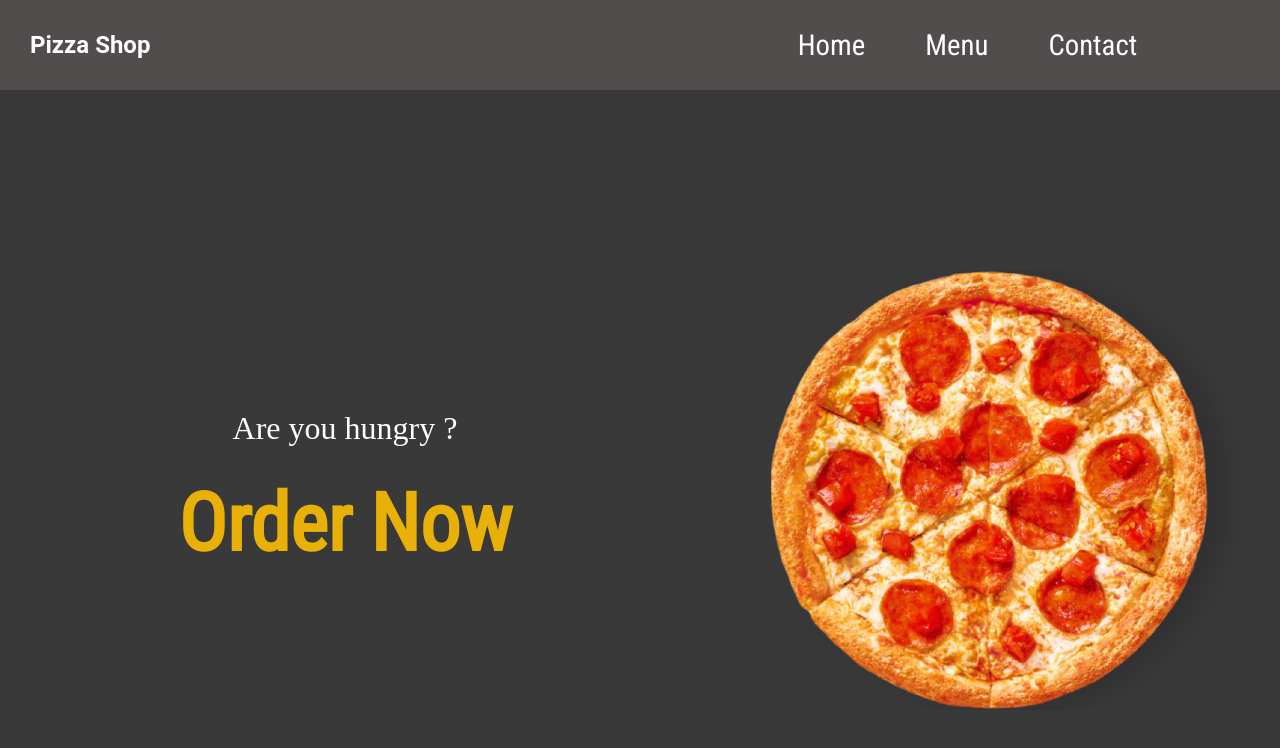
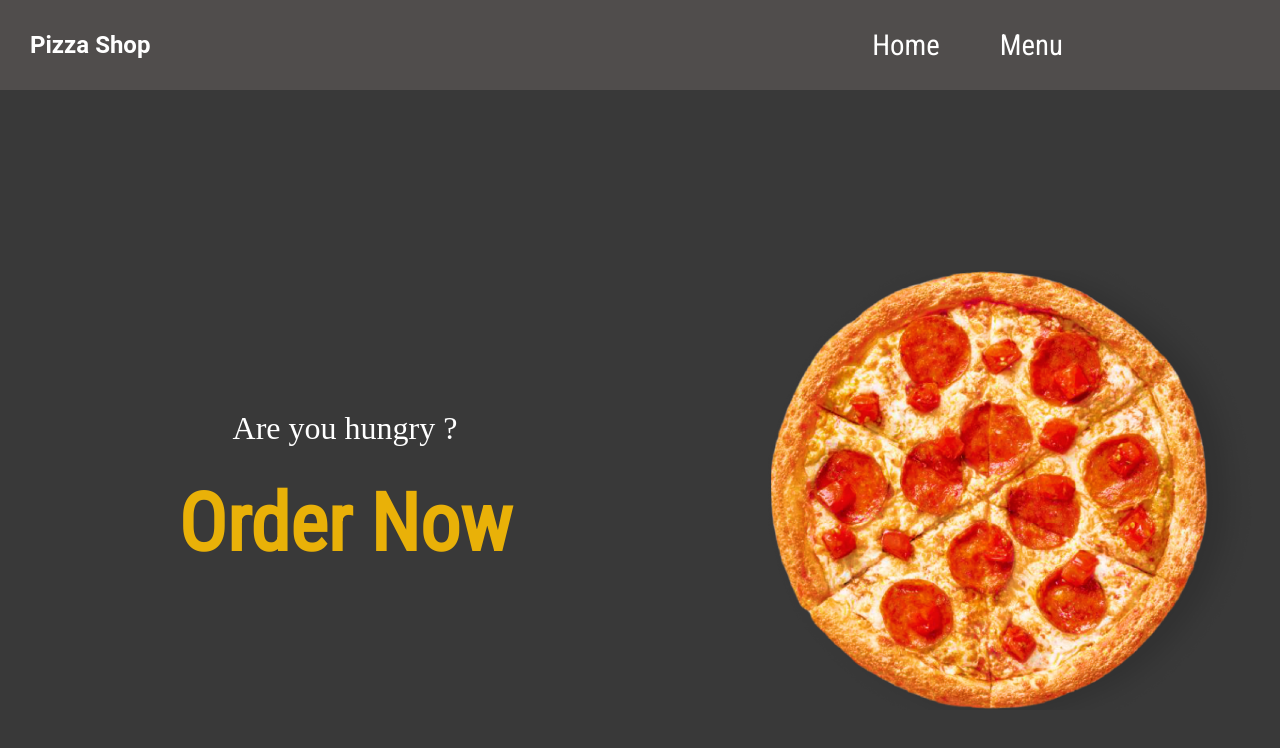
Before and after one commit to alinosratipour/pizza_project, a React (Vite) app in the folder front-end/: page / in a window 1280 px wide. Shown: the top 748 px of the page. Built offline with nearby package versions, Linux system fonts and the light colour scheme; no server answers.

Commit message:
fix sliding menu open and close functinallity

```diff
--- a/front-end/src/components/MenuBar/MenuBar.scss
+++ b/front-end/src/components/MenuBar/MenuBar.scss
@@ -1,11 +1,16 @@
-.MenuBar-Container{
+@import "../../globalStyles.scss";
+.MenuItem-Container {
+  display: flex;
+  gap: 60px;
+  justify-content: center;
+  align-items: center;
+  font-size: 1.8rem;
+  font-family: var(--font-roboto-condensed);
+}
+.Home-Link {
+  @extend .no-underline-white;
+}
 
+.Menu-Link {
+  @extend .no-underline-white;
 }
-.MenuItem-Container{
-    display: flex;
-    gap:60px;
-    justify-content: center;
-    align-items: center;
-    font-size: 1.8rem;
-    font-family: var(--font-roboto-condensed);
-}
--- a/front-end/src/components/MenuBar/MenuBar.tsx
+++ b/front-end/src/components/MenuBar/MenuBar.tsx
@@ -1,12 +1,16 @@
+import { Link } from "react-router-dom";
 import "./MenuBar.scss";
 
 const MenuBar = () => {
   return (
     <div className="MenuBar-Container">
       <ul className="MenuItem-Container">
-        <li>Home</li>
-        <li>Menu</li>
-        <li>Contact</li>
+        <li>
+          <Link  className="Home-Link" to="./">Home</Link>
+        </li>
+        <li>
+          <Link className="Menu-Link" to="./pizza-menu">Menu</Link>
+        </li>
       </ul>
     </div>
   );
--- a/front-end/src/components/NavBar/NavBar.scss
+++ b/front-end/src/components/NavBar/NavBar.scss
@@ -29,6 +29,10 @@
 }
 .Slid-Menu {
   display: none;
+}
+.brand-link {
+  text-decoration: none;
+  color: white;
 }
 @media (max-width: 1023px) {
   .basket-icon {
--- a/front-end/src/components/NavBar/NavBar.tsx
+++ b/front-end/src/components/NavBar/NavBar.tsx
@@ -7,6 +7,7 @@ import "./NavBar.scss";
 import MenuBar from "../MenuBar/MenuBar";
 import HamburgerMenu from "../UI-Liberary/HamburgerMenu/HamburgerMenu";
 import SlidingMenu from "../SlidingMenu/SlidingMenu";
+import { Link } from "react-router-dom";
 
 interface NavBarProps {}
 
@@ -35,7 +36,7 @@ const NavBar: React.FC<NavBarProps> = () => {
       <div className="Mobile-Menu">
         <HamburgerMenu isOpen={menuOpen} onClick={toggleMenu} />
       </div>
-      <h1 className="brand">Pizza Shop</h1>
+      <h1 className="brand"><Link className="brand-link"  to="/">Pizza Shop</Link></h1>
       <div className={basketContainerClasses} onClick={handleBasketClick}>
         <span className="badge">{totalQuantity}</span>
         <FaShoppingBasket className="basket-icon" />
--- a/front-end/src/components/SlidingMenu/SlidingMenu.tsx
+++ b/front-end/src/components/SlidingMenu/SlidingMenu.tsx
@@ -12,13 +12,14 @@ const SlidingMenu: React.FC<SlidingMenuProps> = ({ isOpen, closeMenu }) => {
     <div className={`sliding-menu ${isOpen ? "open" : ""}`}>
       <ul className="Items">
         <li>
-        <Link to="/" onClick={closeMenu}>Home</Link>
+          <Link to="/" onClick={closeMenu}>
+            Home
+          </Link>
         </li>
         <li>
-          <Link to="/pizza-menu" onClick={closeMenu}>Menu</Link>
-        </li>
-        <li>
-        <Link to="/" onClick={closeMenu}>Contact</Link>
+          <Link to="/pizza-menu" onClick={closeMenu}>
+            Menu
+          </Link>
         </li>
       </ul>
     </div>
--- a/front-end/src/globalStyles.scss
+++ b/front-end/src/globalStyles.scss
@@ -12,7 +12,10 @@
   --orange: #e9b108;
   --black:#000000;
 }
-
+.no-underline-white {
+  text-decoration: none;
+  color: white;
+}
 @mixin image-styles {
   width: 100%;
   max-height: 200px;
--- a/front-end/src/pages/Home/Home.scss
+++ b/front-end/src/pages/Home/Home.scss
@@ -4,9 +4,7 @@
   padding: 0;
   box-sizing: border-box;
 }
-// body {
-//   background-color: rgb(57, 57, 57);
-// }
+
 .Home-Container {
   display: flex;
   justify-content: center;
@@ -40,7 +38,6 @@
 }
 .Pizza-Image {
   width: 80%;
-  height: 80%;
   max-width: 100%;
   height: auto; /* Maintain aspect ratio */
 }
@@ -56,14 +53,21 @@
 @include small-screen {
   .Home-Container {
     flex-direction: column;
+    justify-content: flex-start;
+    align-items: flex-start;
   }
 
   .Hero-Pizza {
     justify-content: start;
     align-items: center;
+    order: 1;
+    margin-top: 50px;
   }
   .Pizza-Image {
-    margin-left: 55px;
+    width: 100%;
+    max-width: 100%;
+
+    margin-left: 23px;
   }
   .Hero-Text {
     font-size: 3rem;
@@ -72,18 +76,15 @@
     text-decoration: none;
     font-style: none;
     cursor: pointer;
-    margin-bottom: 150px;
+  }
+  .Hero-Text-Container {
+    justify-content: flex-end;
+    order: 2;
+    height: 25vh;
   }
   .text {
     margin-left: 10px;
     font-size: 1.3rem;
     padding-bottom: 20px;
   }
-  .test{
-    height: 100vh;
-    background-color: white;
-    opacity: 0.6;
-    width: 100vh;
-    z-index: 10;
-  }
 }
```
Also changed, not shown: front-end/src/pages/Home/Home.tsx (+5 -6 lines).
